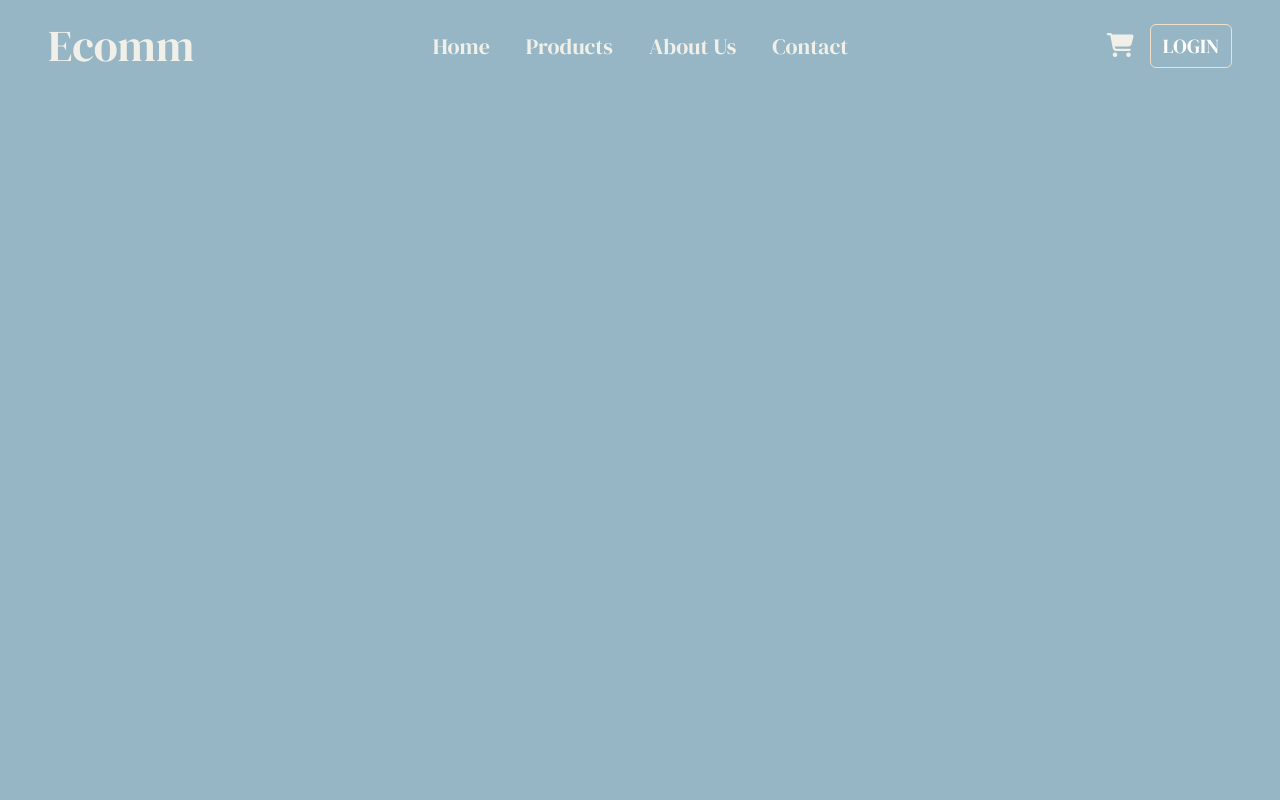
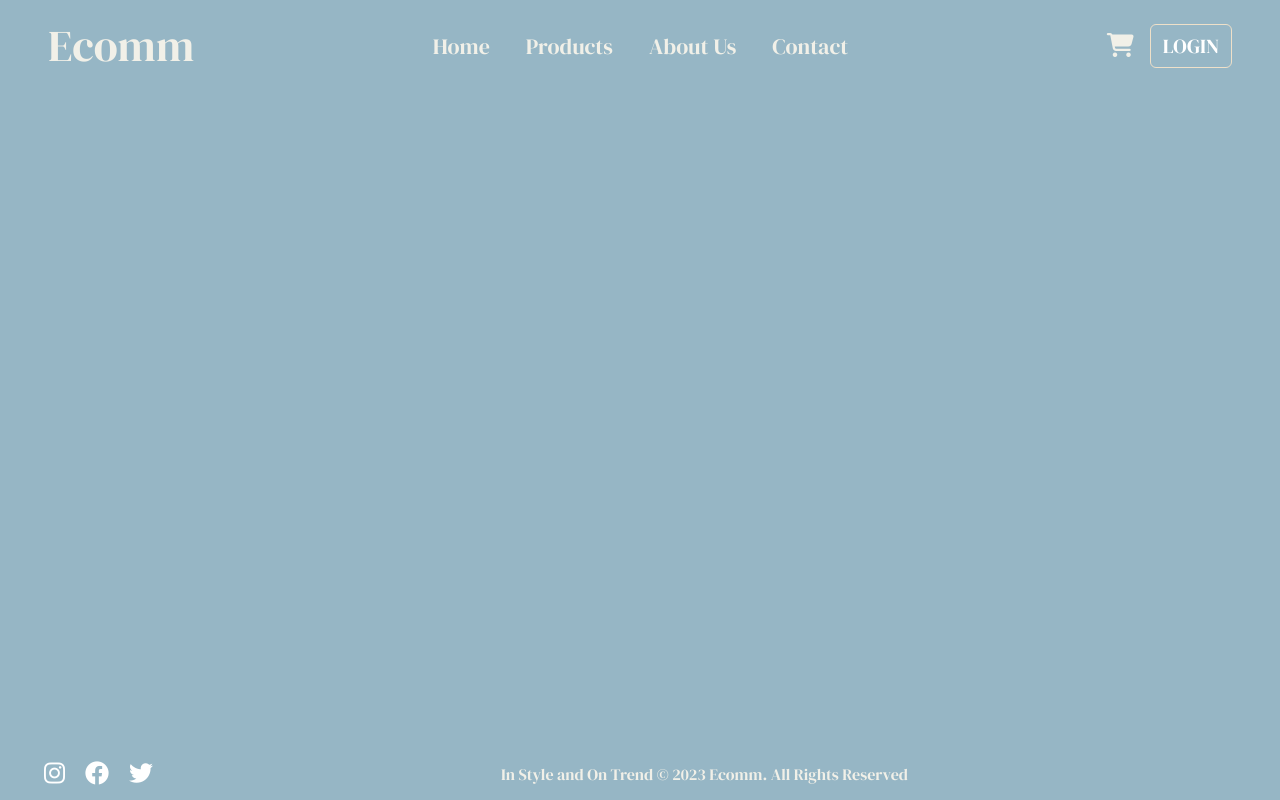
Before and after one commit to adinashby-vanier-college/transactional-web-project-MalekGhazal, a React (Create React App) app in the folder ecomm-project/: page / in a window 1280 px wide. Built offline with nearby package versions, Linux system fonts and the light colour scheme.

Commit message:
Footer component

```diff
--- a/ecomm-project/src/App.js
+++ b/ecomm-project/src/App.js
@@ -1,11 +1,13 @@
 import "bootstrap/dist/css/bootstrap.css";
 import "./App.css";
 import Header from "./components/Header/Header";
+import Footer from "./components/Footer/Footer";
 
 function App() {
   return (
     <div>
       <Header />
+      <Footer />
     </div>
   );
 }
--- a/ecomm-project/src/components/Footer/Footer.js
+++ b/ecomm-project/src/components/Footer/Footer.js
@@ -0,0 +1,28 @@
+import React from "react";
+
+const Footer = () => {
+  return (
+    <footer className="bg-body-transparent secondary-baige-color p-4 fixed-bottom pb-2 pl-6">
+      <div className="d-flex align-items-center">
+        <div className="d-flex justify-content-start align-items-center pl-3 fs-4">
+          <a href="#" className="text-white mr-3" style={{ paddingLeft: 20 }}>
+            <i className="fab fa-instagram"></i>
+          </a>
+          <a href="#" className="text-white mr-3" style={{ paddingLeft: 20 }}>
+            <i className="fab fa-facebook"></i>
+          </a>
+          <a href="#" className="text-white mr-3" style={{ paddingLeft: 20 }}>
+            <i className="fab fa-twitter"></i>
+          </a>
+        </div>
+        <div className="flex-grow-1">
+          <p className="text-center mb-0 fs-6">
+            In Style and On Trend &copy; 2023 Ecomm. All Rights Reserved
+          </p>
+        </div>
+      </div>
+    </footer>
+  );
+};
+
+export default Footer;
```
